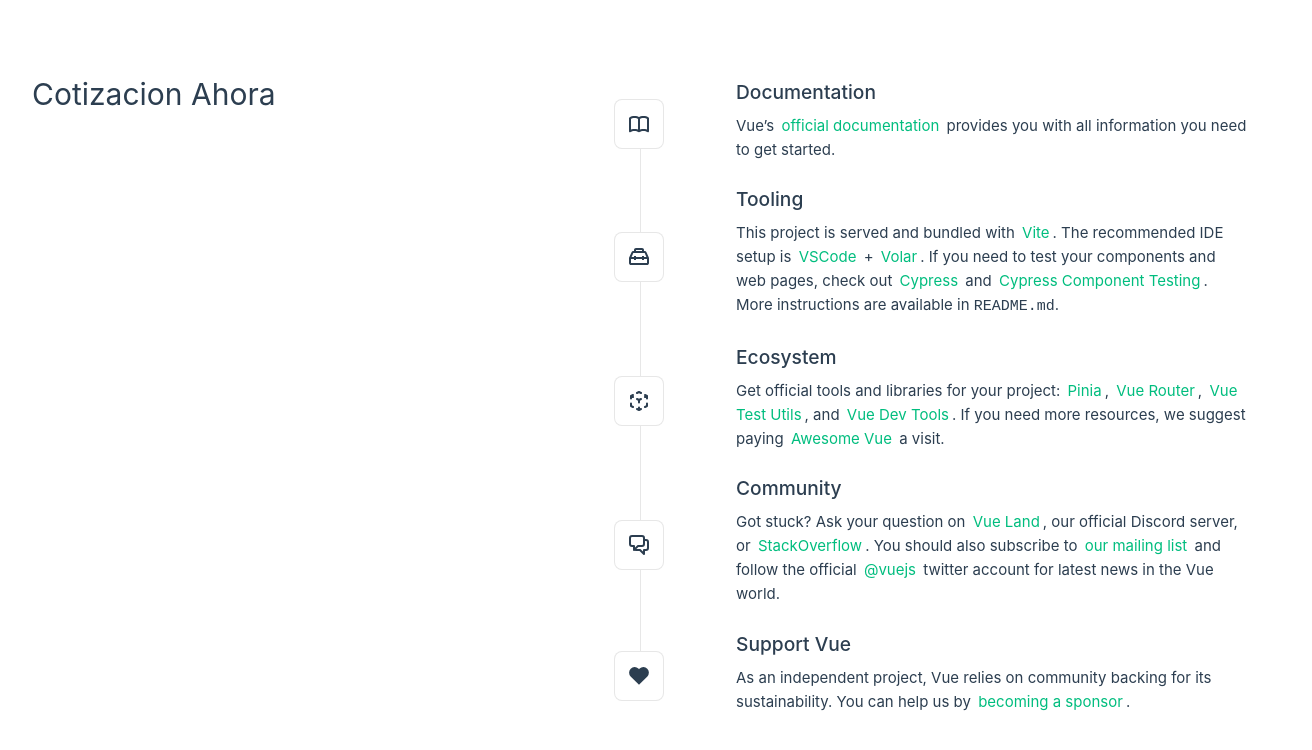
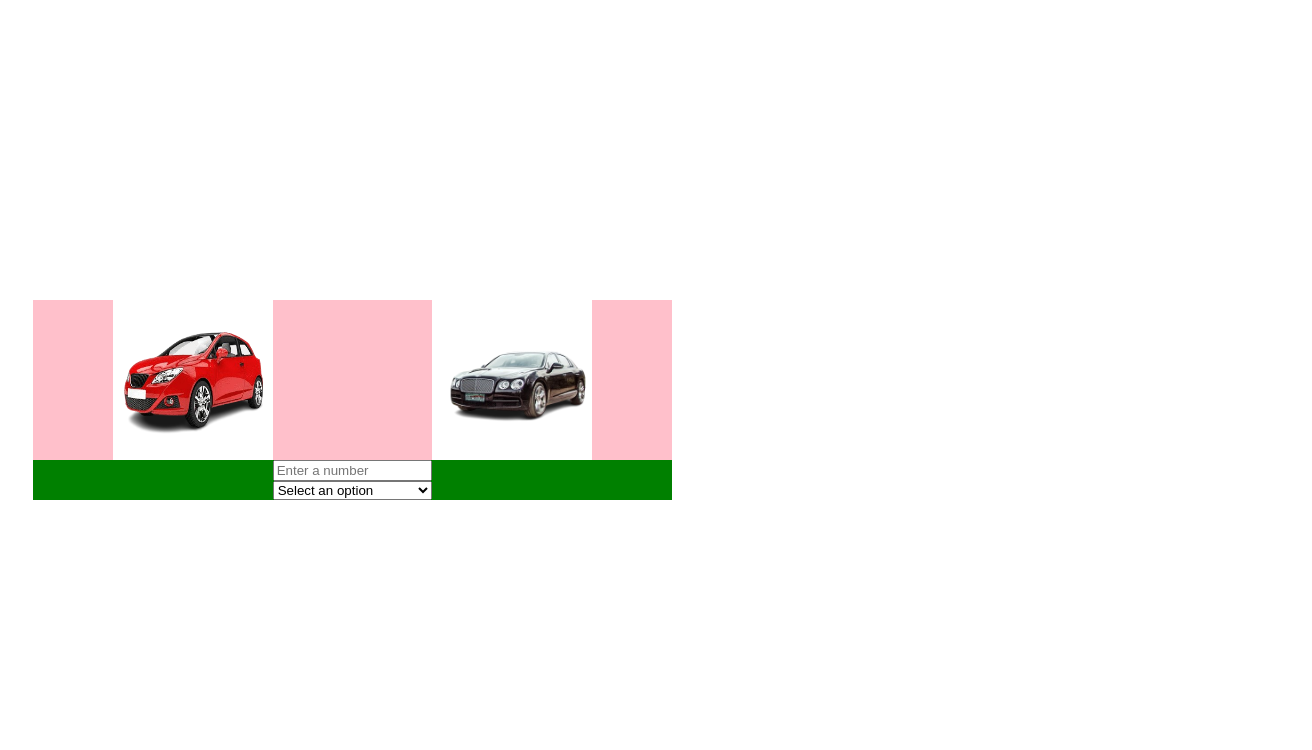
Before and after one commit to kennymeneses/progifrontend, a Vue app: page / in a window 1280 px wide. Shown: the top 750 px of the page, 1312 px wide, since content can reach past the window. Built offline with nearby package versions, Linux system fonts and the light colour scheme.

Commit message:
moving ui

```diff
--- a/src/App.vue
+++ b/src/App.vue
@@ -4,89 +4,15 @@ import BidCalculation from './components/BidCalculation.vue';
 </script>
 
 <template>
-  <BidCalculation/>
+  <Suspense>
+    <BidCalculation/>
+  </Suspense>
 
-
-
-  <!-- <header>
-    <img alt="Vue logo" class="logo" src="@/assets/logo.svg" width="125" height="125" />
-
-    <div class="wrapper">
-      <Suspense>
-        <HelloWorld msg="Progi is waiting for you!"/>
-      </Suspense>
-      <BidCalculation/>
-      <nav>
-        <RouterLink to="/">Home</RouterLink>
-        <RouterLink to="/about">About</RouterLink>
-      </nav>
-    </div>
-
-  </header> -->
-
-  <RouterView />
 </template>
 
 <style scoped>
-header {
-  line-height: 1.5;
-  max-height: 100vh;
-}
 
-.logo {
-  display: block;
-  margin: 0 auto 2rem;
-}
-
-nav {
-  width: 100%;
-  font-size: 12px;
-  text-align: center;
-  margin-top: 2rem;
-}
-
-nav a.router-link-exact-active {
-  color: var(--color-text);
-}
-
-nav a.router-link-exact-active:hover {
-  background-color: transparent;
-}
-
-nav a {
-  display: inline-block;
-  padding: 0 1rem;
-  border-left: 1px solid var(--color-border);
-}
-
-nav a:first-of-type {
-  border: 0;
-}
 
 @media (min-width: 1024px) {
-  header {
-    display: flex;
-    place-items: center;
-    padding-right: calc(var(--section-gap) / 2);
-  }
-
-  .logo {
-    margin: 0 2rem 0 0;
-  }
-
-  header .wrapper {
-    display: flex;
-    place-items: flex-start;
-    flex-wrap: wrap;
-  }
-
-  nav {
-    text-align: left;
-    margin-left: -1rem;
-    font-size: 1rem;
-
-    padding: 1rem 0;
-    margin-top: 1rem;
-  }
 }
 </style>
--- a/src/components/BidCalculation.vue
+++ b/src/components/BidCalculation.vue
@@ -1,14 +1,167 @@
 <script setup lang="ts">
 import { defineComponent, ref, onMounted } from 'vue';
 import { apiService } from './../services/apiService';
-import type { CarCostCalculationRequest } from './../commons/requests';
+import type { CarCostCalculationRequest } from '@/commons/requests';
 import type { CarCostCalculationResponse } from '@/commons/responses';
+
+// defineProps<{
+//   text: number
+// }>()
+
+const props = defineProps<{
+  modelValue?: string | number;
+}>();
+
+const emit = defineEmits<{
+  (e: 'update:modelValue', value: string | number): void;
+}>();
+
+const options = [
+  { value: 0, text: 'Common' },
+  { value: 1, text: 'Luxury' }
+];
+
+//const selected = ref(props.modelValue ?? options[0].value);
+
+const selected = ref<string | number>('');
+
+let request : CarCostCalculationRequest = {
+  carCost : 1100,
+  type: 0
+}
+
+let response : CarCostCalculationResponse;
+
+function emitChange() {
+  emit('update:modelValue', selected.value);
+
+  console.log(selected.value);
+}
+
+onMounted(async () => {
+
+});
+
+let text = ref(null);
+const errorMessage = ref<string | null>(null);
+
+async function RequestBid() {
+
+    response= await apiService.RetrieveTotalCost(request);
+    console.log(response);
+}
+
+const validateInput = () => {
+    errorMessage.value = (text.value !== null && text.value < 1) ? 'The value must be greater than or equal to 1.' : null;
+};
 
 </script>
 
 <template>
-<h1>Cotizacion Ahora</h1>
+    <div class="content">
+        <!-- <h1>Cotizacion Ahora</h1> -->
+
+        <div class="input-display">
+            <div class="input-animation">
+                <img src="./../assets/commoncar.png" alt="" srcset="">
+                <img src="./../assets/luxurycar.png" alt="" srcset="">
+            </div>
+
+            <div class="input-content">
+                <input v-model="text" @input="validateInput" placeholder="Enter a number" >
+                <p v-if="errorMessage" class="error">{{ errorMessage }}</p>
+
+                <select v-model="selected" @change="emitChange">
+                    <option value="" disabled>Select an option</option>
+                    <option v-for="option in options" :key="option.value" :value="option.value">
+                        {{ option.text }}
+                    </option>
+                </select>
+            </div>
+        </div>
+
+        <div class="calculation-content">
+            <label for=""></label>
+        </div>
+
+    </div>
 </template>
 
+
+
+
 <style scoped>
+.content{
+    width: 100vw;
+    display: flex;
+    flex-direction: column;
+    border: 1px solid white;
+    margin-left: auto;
+    margin-right: auto;
+}
+
+.input-display{
+    width: 100%;
+    /* margin-left: auto;
+    margin-right: auto; */
+    display: flex;
+    flex-direction: column;
+    background-color: green;
+    flex-direction: column;
+}
+
+    .input-animation
+    {
+        overflow: hidden;
+        margin-left: auto;
+        margin-right: auto;
+        width: 100%;
+        display: flex;
+        background-color: pink;
+        justify-content: space-around;
+    }
+
+    .input-animation img
+    {
+        width: 25%;
+        background-color:  white;
+    }
+
+
+    .input-display
+    {
+        width: 50%;
+        display: flex;
+    }
+
+        .input-content{
+            width: 25%;
+            margin-left: auto;
+            margin-right: auto;
+            display: flex;
+            flex-direction: column;
+        }
+
+
+    .calculation-content
+    {
+        display: flex;
+        flex-direction: column;
+    }
+
+
+.animation{
+    margin-left: auto;
+    margin-right: auto;
+    display: flex;
+    flex-direction: row;
+}
+
+@media (min-width: 860)
+{
+    .main-content{
+        width: 100%;
+    }
+}
+
 </style>
```
Also changed, not shown: src/assets/commoncar.png (added), src/assets/luxurycar.png (added).
